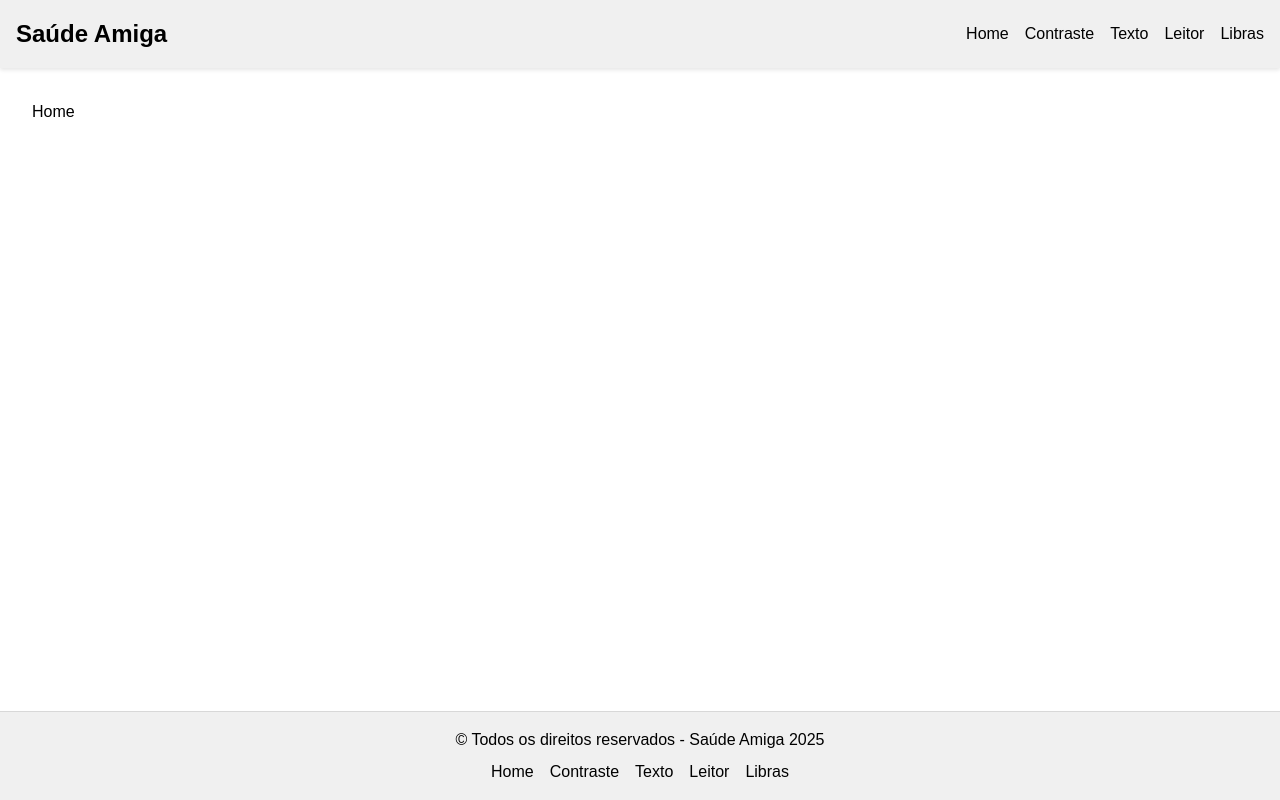
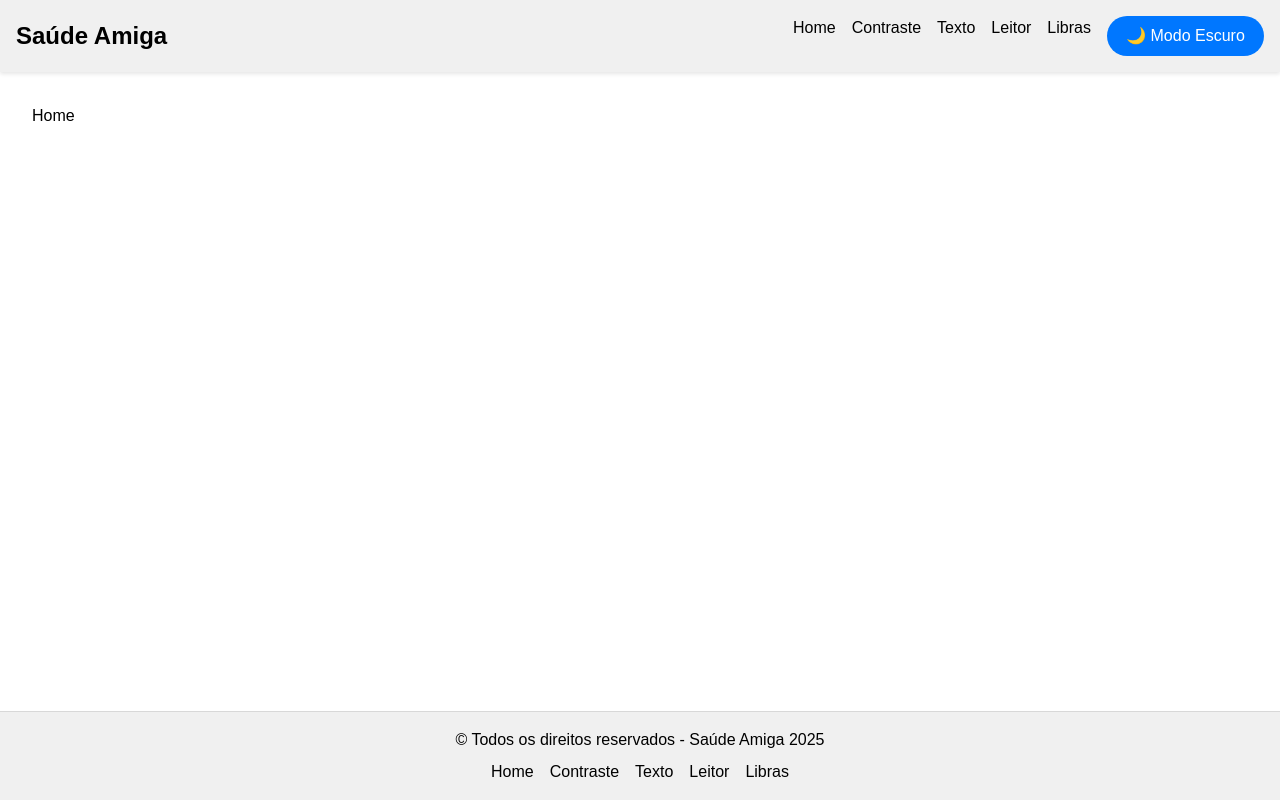
Before and after one commit to saude-amiga/saude-amiga-next, a React (Vite) app: page / in a window 1280 px wide. Built offline with nearby package versions, Linux system fonts and the light colour scheme.

Commit message:
feat(Header): botão de contraste

```diff
--- a/src/components/Header/Header.tsx
+++ b/src/components/Header/Header.tsx
@@ -1,13 +1,16 @@
 import { Link } from "react-router-dom";
 import { useState } from "react";
+import { useTheme } from "../../contexts/ThemeContext";
 
 export default function Header() {
     const [menuOpen, setMenuOpen] = useState(false);
+    const { theme, toggleTheme } = useTheme();
 
     return (
         <header className="header">
             <div className="header-container">
                 <h1 className="logo">Saúde Amiga</h1>
+
                 <button
                     className="menu-toggle"
                     onClick={() => setMenuOpen(!menuOpen)}
@@ -15,12 +18,23 @@ export default function Header() {
                 >
                     ☰
                 </button>
+
                 <nav className={`nav ${menuOpen ? "open" : ""}`}>
                     <Link to="/" onClick={() => setMenuOpen(false)}>Home</Link>
                     <Link to="/contraste" onClick={() => setMenuOpen(false)}>Contraste</Link>
                     <Link to="/texto" onClick={() => setMenuOpen(false)}>Texto</Link>
                     <Link to="/leitor" onClick={() => setMenuOpen(false)}>Leitor</Link>
                     <Link to="/libras" onClick={() => setMenuOpen(false)}>Libras</Link>
+                    <button
+                        onClick={() => {
+                            toggleTheme();
+                            setMenuOpen(false);
+                        }}
+                        className="contrast-toggle"
+                    >
+                        {theme === "dark" ? "☀️ Modo Claro" : "🌙 Modo Escuro"}
+                    </button>
+
                 </nav>
             </div>
         </header>
--- a/src/global.css
+++ b/src/global.css
@@ -190,3 +190,24 @@ main {
 .footer-links a:hover {
   text-decoration: underline;
 }
+
+.contrast-toggle {
+  padding: 0.5rem 1.2rem;
+  background-color: #0077ff;
+  color: #fff;
+  border: none;
+  border-radius: 999px;
+  font-weight: 500;
+  font-size: 1rem;
+  cursor: pointer;
+  transition: background-color 0.3s ease, transform 0.2s ease;
+}
+
+.contrast-toggle:hover {
+  background-color: #005fcc;
+  transform: scale(1.05);
+}
+
+.contrast-toggle:active {
+  transform: scale(0.98);
+}
```
Lines whose indentation alone changed are shown as unchanged.
